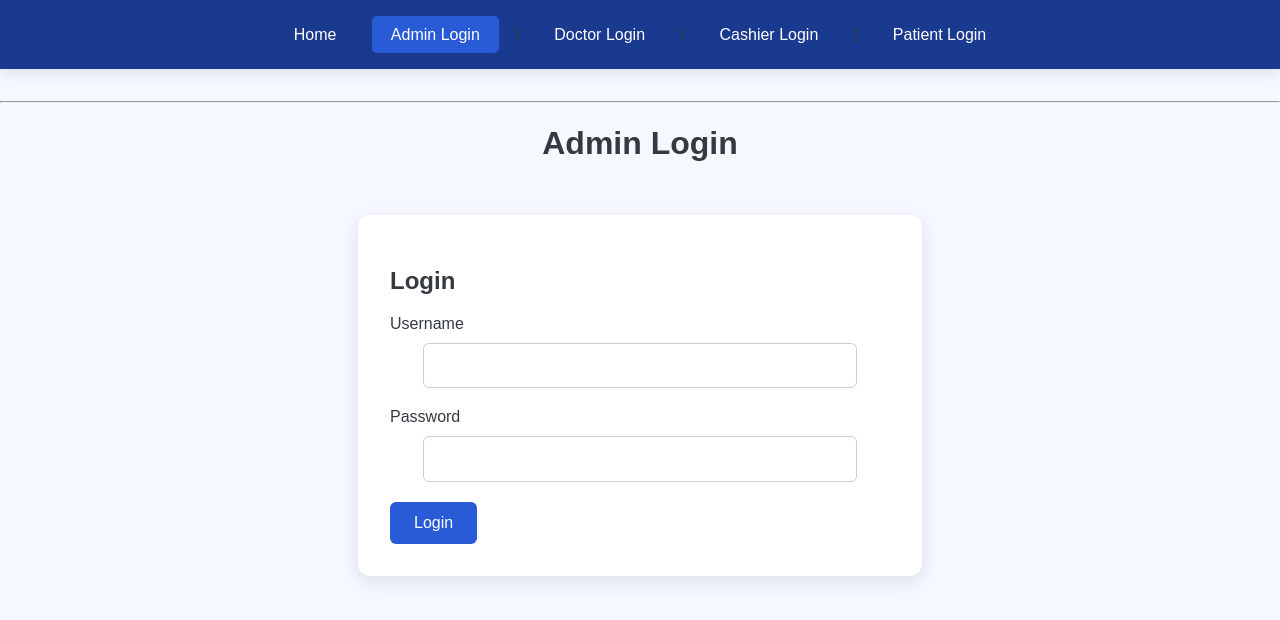
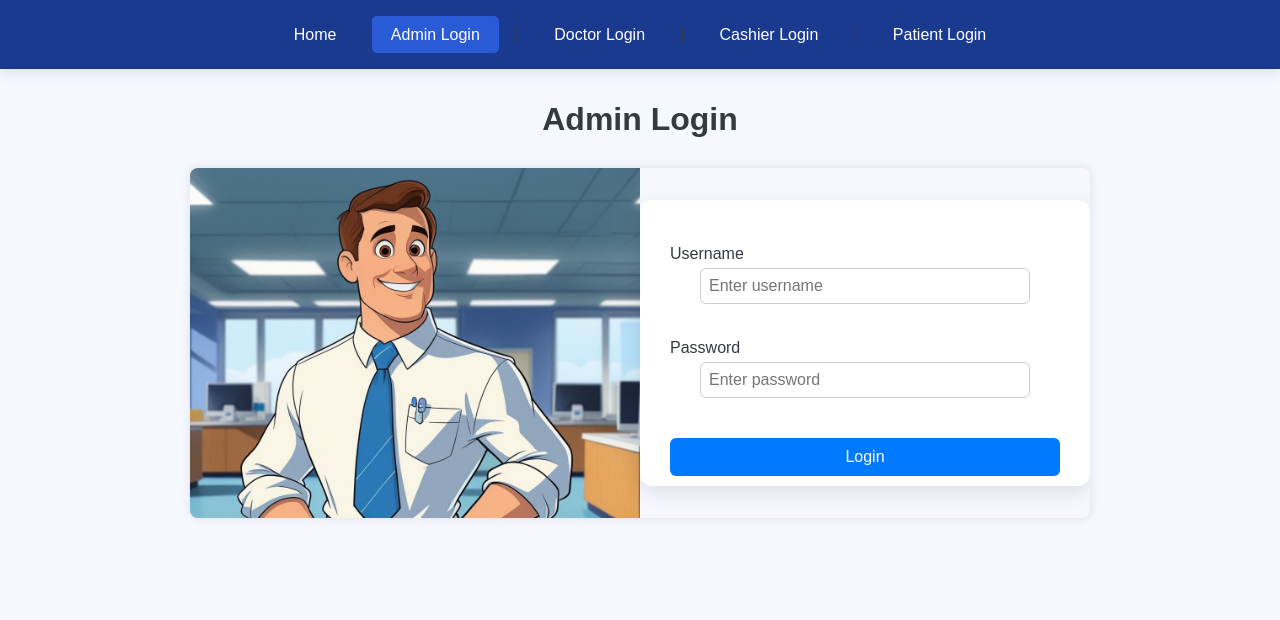
Before and after one commit to mubshin2205151/Hospital-Management, a website: page index.html in a window 1280 px wide. Drawn offline with Linux system fonts and the light colour scheme.

Commit message:
images added

```diff
--- a/index.html
+++ b/index.html
@@ -4,39 +4,110 @@
   <meta charset="UTF-8">
   <title>Admin Login</title>
   <link rel="stylesheet" href="style.css">
+  <style>
+    .login-container {
+      display: flex;
+      width: 80%;
+      max-width: 900px;
+      height: 350px;
+      margin: 30px auto;
+      box-shadow: 0 0 10px rgba(0,0,0,0.1);
+      border-radius: 8px;
+      overflow: hidden;
+    }
+
+    .image-placeholder {
+      width: 50%;
+      background-color: #e0e0e0;
+      display: flex;
+      align-items: center;
+      justify-content: center;
+      font-size: 1.2rem;
+      color: #555;
+    }
+
+    .login-box {
+      width: 50%;
+      padding: 30px;
+      background-color: #fff;
+      box-sizing: border-box;
+    }
+
+    .login-box h2 {
+      margin-bottom: 20px;
+    }
+
+    .login-box form {
+      display: flex;
+      flex-direction: column;
+    }
+
+    .login-box label {
+      margin-top: 15px;
+    }
+
+    .login-box input {
+      padding: 8px;
+      margin-top: 5px;
+    }
+
+    .login-box button {
+      margin-top: 20px;
+      padding: 10px;
+      background-color: #007bff;
+      color: white;
+      border: none;
+      cursor: pointer;
+    }
+
+    .login-box button:hover {
+      background-color: #0056b3;
+    }
+
+    #loginError {
+      margin-top: 10px;
+      color: red;
+      text-align: center;
+    }
+  </style>
 </head>
 <body>
   <nav>
     <a href="home_page.html">Home</a>
     <a href="index.html">Admin Login</a> |
-    <!-- <a href="patient_registration.html">Register Patient</a> |
-    <a href="patients_list.html">View Patients</a> |
-    <a href="doctor_registration.html">Register Doctor</a> | -->
     <a href="doctor_login.html">Doctor Login</a> |
-    <!-- <a href="appointment_booking.html">Book Appointment</a> |
-    <a href="view_appointments.html">View Appointments</a> |
-    <a href="add_prescription.html">Add Prescription</a> |
-    <a href="view_prescriptions.html">View Prescriptions</a> | -->
     <a href="cashier_login.html">Cashier Login</a> |
     <a href="patient_login.html">Patient Login</a>
   </nav>
-  <hr>
 
   <h1>Admin Login</h1>
 
+  <div class="login-container">
+    <div class="image-placeholder">
+      <img src="admin.jpg" alt="Admin Illustration" style="width: 100%; height: 100%; object-fit: cover;">
+    </div>
+
     <div class="login-box">
-    <h2>Login</h2>
       <form id="loginForm">
         <label for="username">Username</label>
-      <input type="text" id="username" required>
+        <input type="text" id="username" placeholder="Enter username" required>
 
         <label for="password">Password</label>
-      <input type="password" id="password" required>
+        <input type="password" id="password" placeholder="Enter password" required>
 
         <button type="submit">Login</button>
       </form>
+      <p id="loginError"></p>
+    </div>
   </div>
 
   <script src="script.js"></script>
+  <script>
+    document.querySelectorAll("nav a").forEach(link => {
+      if (link.href === window.location.href) {
+        link.classList.add("active");
+      }
+    });
+  </script>
 </body>
 </html>
```
Also changed, not shown: cashier_login.html (+78 -17 lines), doctor_login.html (+81 -10 lines), patient_login.html (+66 -25 lines), admin.jpg (added), cashier.jpg (added), doctor2.jpg (added), patient.jpg (added). Lines whose indentation alone changed are shown as unchanged.
